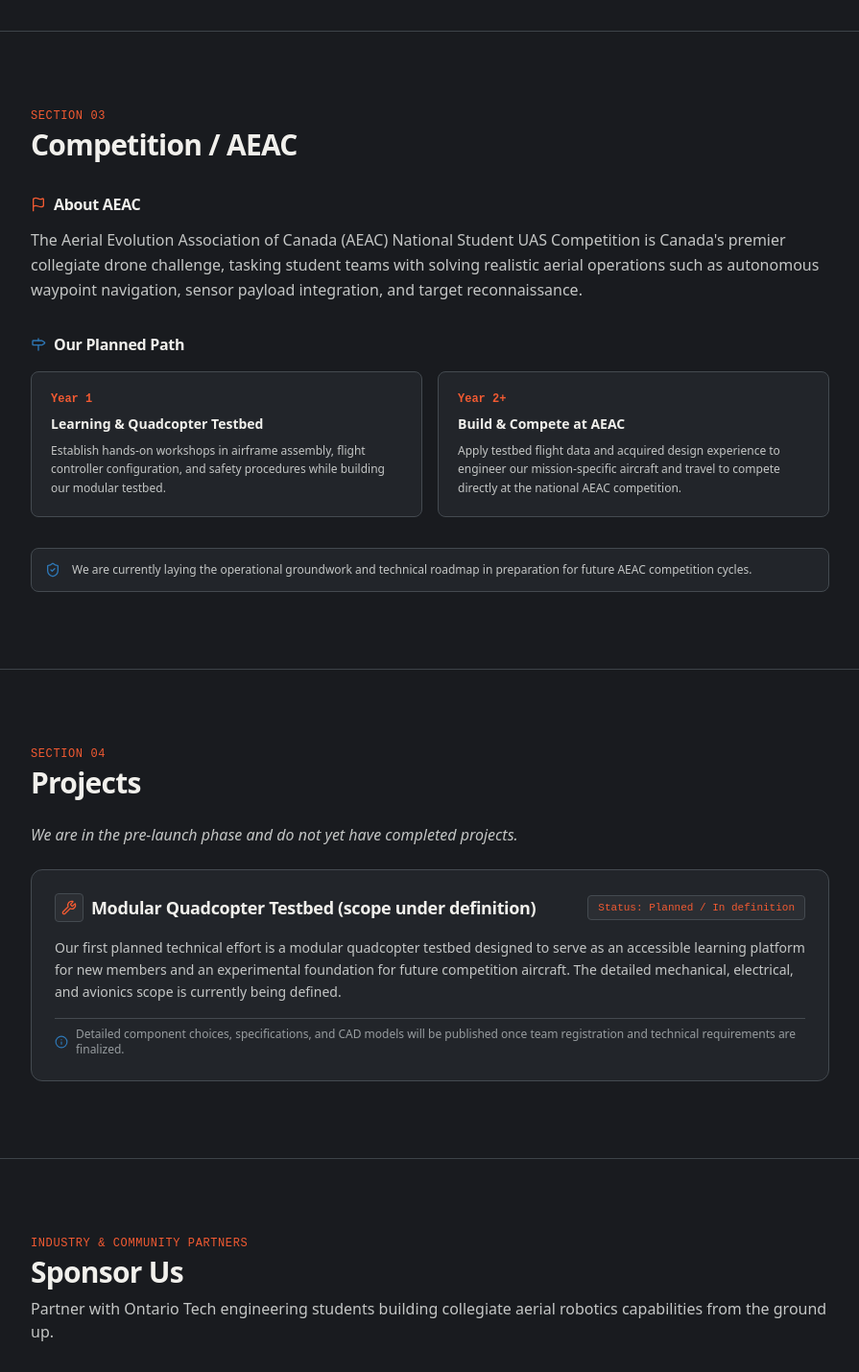
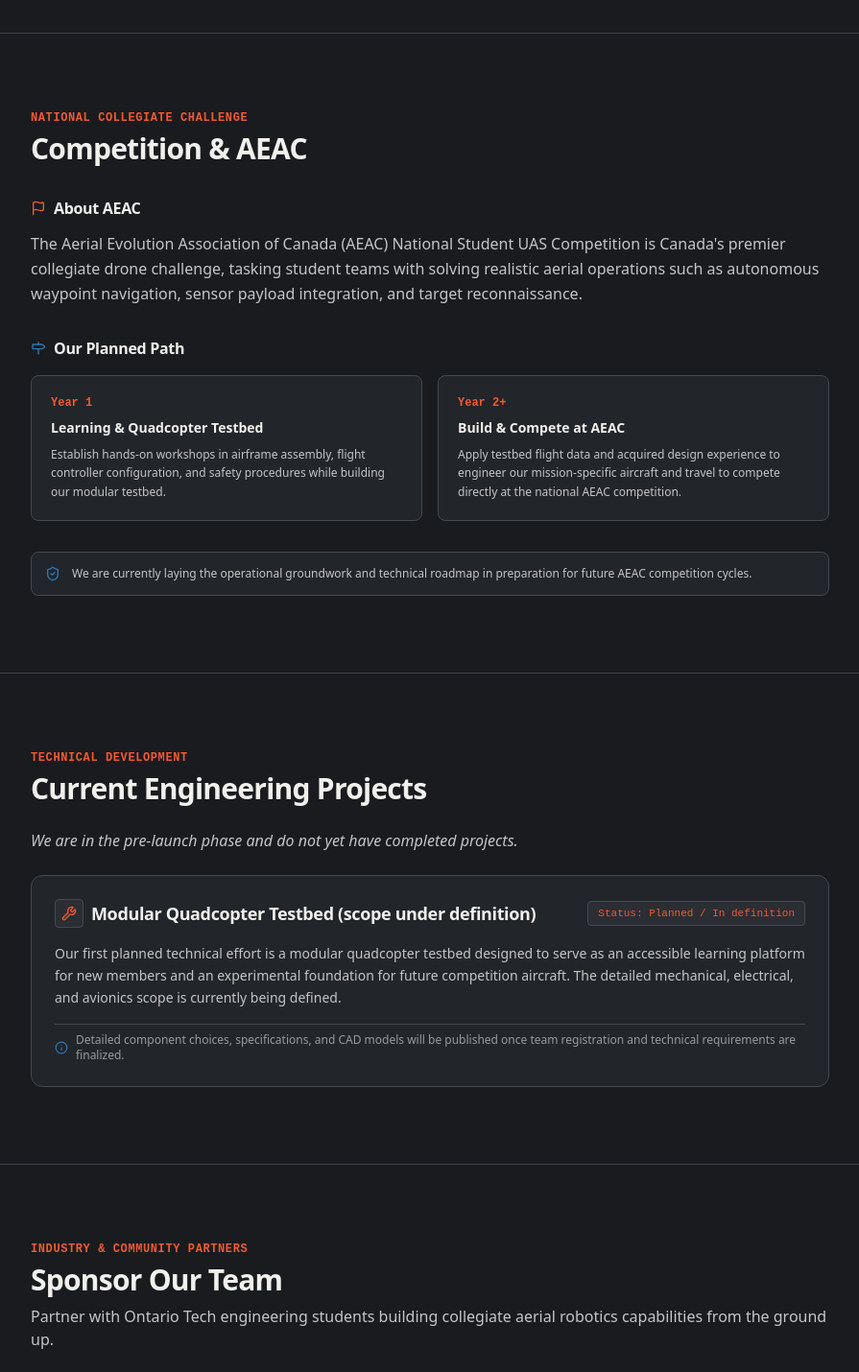
Before and after one commit to otudrone-team/OTAS-Website, a React (Vite) app: page / in a window 1280 px wide. Shown: the part 1440-2870 px from the top of the page at 96% size, without its empty margins (192-1087 px from the left). Built offline with nearby package versions, Linux system fonts and the light colour scheme.

Commit message:
feat(content): dynamize section headers with configurable eyebrows
Replaced hardcoded section labels with configurable eyebrow fields in the content data model and updated components to consume these values. Added a new SiteConfig interface to centralize global site metadata.

```diff
--- a/src/components/AboutSection.tsx
+++ b/src/components/AboutSection.tsx
@@ -11,8 +11,8 @@
       <div className="mx-auto max-w-4xl px-4 sm:px-6 lg:px-8 space-y-6">
         <FadeIn delay={40}>
           <div>
-            <div className="text-xs font-mono text-[#F15A32] uppercase tracking-wider mb-1">
-              Section 02
+            <div className="text-xs font-mono text-[#F15A32] uppercase tracking-wider mb-1.5 font-semibold">
+              {about.eyebrow}
             </div>
             <h2 className="text-2xl sm:text-3xl font-bold text-[#F1F0EC] tracking-tight">
               {about.heading}
--- a/src/components/CompetitionSection.tsx
+++ b/src/components/CompetitionSection.tsx
@@ -11,8 +11,8 @@
       <div className="mx-auto max-w-4xl px-4 sm:px-6 lg:px-8 space-y-8">
         <FadeIn delay={40}>
           <div>
-            <div className="text-xs font-mono text-[#F15A32] uppercase tracking-wider mb-1">
-              Section 03
+            <div className="text-xs font-mono text-[#F15A32] uppercase tracking-wider mb-1.5 font-semibold">
+              {competition.eyebrow}
             </div>
             <h2 className="text-2xl sm:text-3xl font-bold text-[#F1F0EC] tracking-tight">
               {competition.heading}
--- a/src/components/ContactSection.tsx
+++ b/src/components/ContactSection.tsx
@@ -24,8 +24,8 @@
       <div className="mx-auto max-w-4xl px-4 sm:px-6 lg:px-8 space-y-6">
         <FadeIn delay={40}>
           <div>
-            <div className="text-xs font-mono text-[#F15A32] uppercase tracking-wider mb-1">
-              Section 06
+            <div className="text-xs font-mono text-[#F15A32] uppercase tracking-wider mb-1.5 font-semibold">
+              {contact.eyebrow}
             </div>
             <h2 className="text-2xl sm:text-3xl font-bold text-[#F1F0EC] tracking-tight">
               {contact.heading}
--- a/src/components/GetInvolvedSection.tsx
+++ b/src/components/GetInvolvedSection.tsx
@@ -41,8 +41,8 @@
       <div className="mx-auto max-w-4xl px-4 sm:px-6 lg:px-8 space-y-8">
         <FadeIn delay={40}>
           <div>
-            <div className="text-xs font-mono text-[#F15A32] uppercase tracking-wider mb-1">
-              Students & Recruits
+            <div className="text-xs font-mono text-[#F15A32] uppercase tracking-wider mb-1.5 font-semibold">
+              {getInvolved.eyebrow}
             </div>
             <h2 className="text-2xl sm:text-3xl font-bold text-[#F1F0EC] tracking-tight">
               {getInvolved.heading}
--- a/src/components/ProjectsSection.tsx
+++ b/src/components/ProjectsSection.tsx
@@ -12,8 +12,8 @@
       <div className="mx-auto max-w-4xl px-4 sm:px-6 lg:px-8 space-y-6">
         <FadeIn delay={40}>
           <div>
-            <div className="text-xs font-mono text-[#F15A32] uppercase tracking-wider mb-1">
-              Section 04
+            <div className="text-xs font-mono text-[#F15A32] uppercase tracking-wider mb-1.5 font-semibold">
+              {projects.eyebrow}
             </div>
             <h2 className="text-2xl sm:text-3xl font-bold text-[#F1F0EC] tracking-tight">
               {projects.heading}
--- a/src/components/SponsorUsSection.tsx
+++ b/src/components/SponsorUsSection.tsx
@@ -24,8 +24,8 @@
       <div className="mx-auto max-w-4xl px-4 sm:px-6 lg:px-8 space-y-8">
         <FadeIn delay={40}>
           <div>
-            <div className="text-xs font-mono text-[#F15A32] uppercase tracking-wider mb-1">
-              Industry & Community Partners
+            <div className="text-xs font-mono text-[#F15A32] uppercase tracking-wider mb-1.5 font-semibold">
+              {sponsorUs.eyebrow}
             </div>
             <h2 className="text-2xl sm:text-3xl font-bold text-[#F1F0EC] tracking-tight">
               {sponsorUs.heading}
@@ -39,7 +39,7 @@
         {/* Value Proposition for Sponsors */}
         <FadeIn delay={120}>
           <div className="p-5 rounded-lg border border-[#444A50] bg-[#22252A] space-y-3">
-            <div className="flex items-center gap-2 text-xs font-mono text-[#F15A32] uppercase tracking-wider">
+            <div className="flex items-center gap-2 text-xs font-mono text-[#F15A32] uppercase tracking-wider font-semibold">
               <Briefcase className="h-4 w-4" />
               <span>Why Support Our Team Now</span>
             </div>
--- a/src/data/content.ts
+++ b/src/data/content.ts
@@ -11,11 +11,13 @@
     note: string;
   };
   about: {
+    eyebrow: string;
     heading: string;
     paragraphs: string[];
     noProjectsDisclaimer: string;
   };
   competition: {
+    eyebrow: string;
     heading: string;
     whatIsAeac: string;
     roadmap: {
@@ -26,6 +28,7 @@
     statusNote: string;
   };
   projects: {
+    eyebrow: string;
     heading: string;
     preLaunchDisclaimer: string;
     plannedProject: {
@@ -36,6 +39,7 @@
     };
   };
   sponsorUs: {
+    eyebrow: string;
     heading: string;
     subheading: string;
     whySponsor: string;
@@ -52,6 +56,7 @@
     contactPrompt: string;
   };
   getInvolved: {
+    eyebrow: string;
     heading: string;
     invitation: string;
     experienceNote: string;
@@ -63,6 +68,7 @@
     }[];
   };
   contact: {
+    eyebrow: string;
     heading: string;
     description: string;
     email: string;
@@ -76,7 +82,25 @@
   };
 }
 
-export const SITE_CONFIG = {
+export interface SiteConfig {
+  teamName: string;
+  shortName: string;
+  university: string;
+  location: string;
+  contactEmail: string;
+  provisionalStatusNotice: {
+    enabled: boolean;
+    badge: string;
+    message: string;
+    subtext?: string;
+  };
+  externalForms: {
+    studentApplicationUrl: string;
+    sponsorInquiryUrl: string;
+  };
+}
+
+export const SITE_CONFIG: SiteConfig = {
   teamName: "OTAS | Ontario Tech Aerial Systems",
   shortName: "OTAS",
   university: "Ontario Tech University",
@@ -107,6 +131,7 @@
   },
 
   about: {
+    eyebrow: "Our Mission & Origins",
     heading: "About the Team",
     paragraphs: [
       "Ontario Tech Aerial Systems (OTAS) is an engineering design team founded to give Ontario Tech students practical, cross-disciplinary experience designing, assembling, and programming unmanned aerial systems.",
@@ -118,7 +143,8 @@
   },
 
   competition: {
-    heading: "Competition / AEAC",
+    eyebrow: "National Collegiate Challenge",
+    heading: "Competition & AEAC",
     whatIsAeac: "The Aerial Evolution Association of Canada (AEAC) National Student UAS Competition is Canada's premier collegiate drone challenge, tasking student teams with solving realistic aerial operations such as autonomous waypoint navigation, sensor payload integration, and target reconnaissance.",
     roadmap: [
       {
@@ -136,7 +162,8 @@
   },
 
   projects: {
-    heading: "Projects",
+    eyebrow: "Technical Development",
+    heading: "Current Engineering Projects",
     preLaunchDisclaimer: "We are in the pre-launch phase and do not yet have completed projects.",
     plannedProject: {
       title: "Modular Quadcopter Testbed (scope under definition)",
@@ -147,7 +174,8 @@
   },
 
   sponsorUs: {
-    heading: "Sponsor Us",
+    eyebrow: "Industry & Community Partners",
+    heading: "Sponsor Our Team",
     subheading: "Partner with Ontario Tech engineering students building collegiate aerial robotics capabilities from the ground up.",
     whySponsor: "As a newly forming engineering design initiative, early sponsor backing directly equips student engineers with fundamental hardware, benchtop safety tools, and testing components. Sponsoring our team gives industry partners direct visibility among motivated students in mechanical, electrical, software, and mechatronics engineering.",
     currentNeedsHeading: "Foundational Hardware & Resource Needs",
@@ -188,7 +216,8 @@
   },
 
   getInvolved: {
-    heading: "Get Involved",
+    eyebrow: "Students & New Recruits",
+    heading: "Get Involved with OTAS",
     invitation: "We invite Ontario Tech students from any program or academic year to get involved in shaping the team from day one.",
     experienceNote: "No prior drone, robotics, or aerospace experience is required. We are building this team so students can learn these skills together through guided, practical projects.",
     departmentsHeading: "Team Departments",
@@ -227,7 +256,8 @@
   },
 
   contact: {
-    heading: "Contact",
+    eyebrow: "Get in Touch",
+    heading: "Contact the Team",
     description: "Interested in sponsoring, joining, or connecting with the student organizers? Reach out through any of the channels below.",
     email: "otudrone@gmail.com",
     location: "Ontario Tech University, Oshawa, Ontario, Canada",
```
